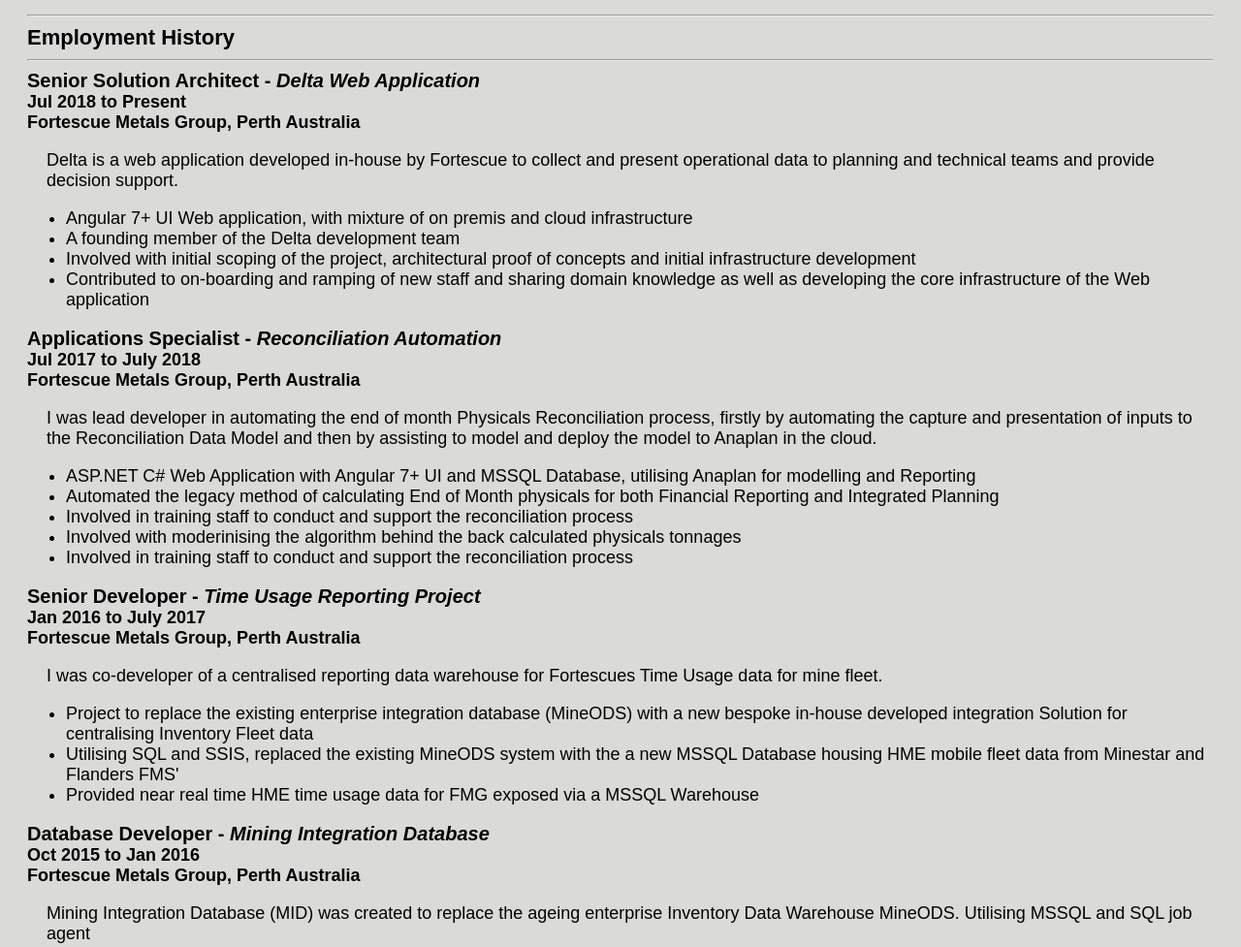
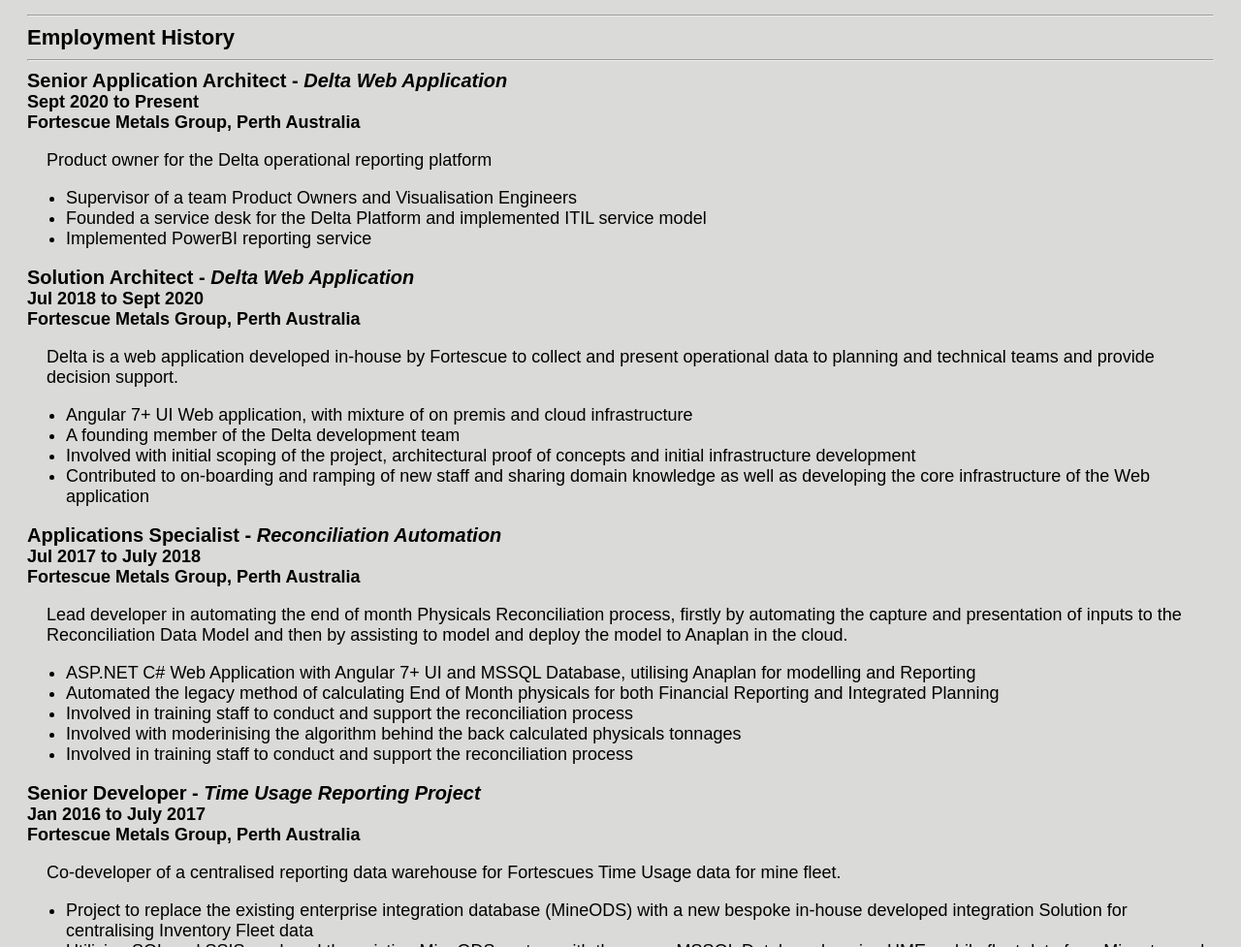
Before and after one commit to jackWilliamFreeman/resume-challenge-ui, a plain HTML site: page index.html in a window 1280 px wide. Shown: the part 462-1439 px from the top of the page at 97% size. Drawn offline with Linux system fonts and the light colour scheme; no server answers.

Commit message:
added some more text

```diff
--- a/index.html
+++ b/index.html
@@ -47,8 +47,19 @@
          <hr>
          <div class="major-heading" id="Employment">Employment History</div>
          <hr>
-         <div class="subheading">Senior Solution Architect - <em>Delta Web Application</em></div>
-         <div class="minor-subheading">Jul 2018 to Present
+         <div class="subheading">Senior Application Architect - <em>Delta Web Application</em></div>
+         <div class="minor-subheading">Sept 2020 to Present
+            <br>Fortescue Metals Group, Perth Australia
+         </div>
+         <p>Product owner for the Delta operational reporting platform</p>
+         <ul>
+            <li>Supervisor of a team Product Owners and Visualisation Engineers</li>
+            <li>Founded a service desk for the Delta Platform and implemented ITIL service model</li>
+            <li>Implemented PowerBI reporting service
+            </li>
+         </ul>
+         <div class="subheading">Solution Architect - <em>Delta Web Application</em></div>
+         <div class="minor-subheading">Jul 2018 to Sept 2020
             <br>Fortescue Metals Group, Perth Australia
          </div>
          <p>Delta is a web application developed in-house by Fortescue to collect and present operational data to planning and technical teams and provide decision support.</p>
@@ -64,7 +75,7 @@
          <div class="minor-subheading">Jul 2017 to July 2018 <br>
             Fortescue Metals Group, Perth Australia
          </div>
-         <p>I was lead developer in automating the end of month Physicals Reconciliation process, firstly by automating the capture and presentation of inputs to the Reconciliation Data Model and then by assisting to model and deploy the model to Anaplan in the cloud.</p>
+         <p>Lead developer in automating the end of month Physicals Reconciliation process, firstly by automating the capture and presentation of inputs to the Reconciliation Data Model and then by assisting to model and deploy the model to Anaplan in the cloud.</p>
          <ul>
             <li>ASP.NET C# Web Application with Angular 7+ UI and MSSQL Database, utilising Anaplan for modelling and Reporting</li>
             <li>Automated the legacy method of calculating End of Month physicals for both Financial Reporting and Integrated Planning</li>
@@ -76,7 +87,7 @@
          <div class="minor-subheading">Jan 2016 to July 2017
             <br>Fortescue Metals Group, Perth Australia
          </div>
-         <p>I was co-developer of a centralised reporting data warehouse for Fortescues Time Usage data for mine fleet.</p>
+         <p>Co-developer of a centralised reporting data warehouse for Fortescues Time Usage data for mine fleet.</p>
          <ul>
             <li>Project to replace the existing enterprise integration database (MineODS) with a new bespoke in-house developed integration Solution for centralising Inventory Fleet data</li>
             <li>Utilising SQL and SSIS, replaced the existing MineODS system with the a new MSSQL Database housing HME mobile fleet data from Minestar and Flanders FMS'</li>
@@ -86,7 +97,7 @@
          <div class="minor-subheading">Oct 2015 to Jan 2016
             <br>Fortescue Metals Group, Perth Australia
          </div>
-         <p>Mining Integration Database (MID) was created to replace the ageing enterprise Inventory Data Warehouse MineODS. Utilising MSSQL and SQL job agent</p>
+         <p>The Mining Integration Database (MID) was created to replace the ageing enterprise Inventory Data Warehouse MineODS. Utilising MSSQL and SQL job agent</p>
          <ul>
             <li>Co developer for the project to replace the existing enterprise integration database (MineODS) with a new bespoke in-house developed integration Solution for centralising Inventory Fleet data. </li>
             <li>Delivered an integration platform that was utilised by Centric Mining Systems inventory management system</li>
@@ -132,6 +143,7 @@
             <li>Django</li>
             <li>SQL, SSIS, SSRS</li>
             <li>AWS</li>
+            <li>ServiceNow</li>
          </ul>
          </div>
          <div class="skills-container">
@@ -143,6 +155,7 @@
             <li>Jira</li>
             <li>Confluence</li>
             <li>Azure Devops</li>
+            <li>Itil</li>
          </ul>
          </div>
          <div class="skills-container">
```
